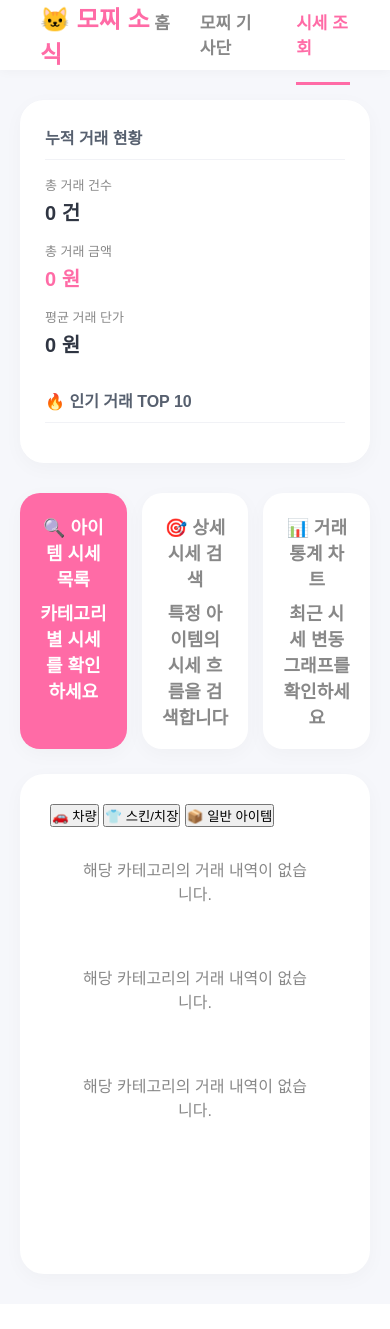
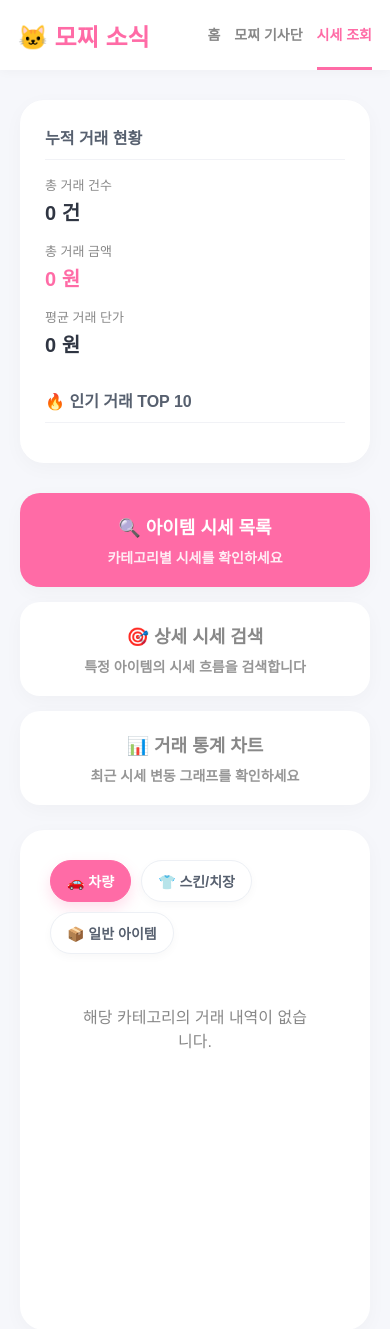
Before and after one commit to Mochisite2134/mochi-market, a Flask app: page / in a window 390 px wide, after a click on "시세 조회". Shown: the top 1329 px of the page. Before the commit the page ends 1279 px from the top, so only its background shows below. Run offline with Flask 3, Linux system fonts and the light colour scheme; data that the repository does not hold is empty; some web fonts are replaced.

Commit message:
Add files via upload

```diff
--- a/templates/index.html
+++ b/templates/index.html
@@ -73,11 +73,96 @@ header{height:70px; background:#fff; display:flex; align-items:center; justify-c
 .page-section{display:none;}
 .page-section.active{display:block;}
 
+
+/* 카테고리/기간 버튼 및 아이템 카드 CSS - 누락되어 깨져 보이던 부분 수정 */
+.cat-tabs{
+    display:flex;
+    gap:10px;
+    margin-bottom:20px;
+    flex-wrap:wrap;
+}
+.cat-btn{
+    padding:10px 16px;
+    background:#fff;
+    border:1px solid #edf0f5;
+    border-radius:999px;
+    color:#57606f;
+    font-size:14px;
+    font-weight:800;
+    cursor:pointer;
+    transition:all 0.2s ease;
+    box-shadow:0 3px 10px rgba(0,0,0,.03);
+}
+.cat-btn:hover{
+    border-color:#ff6ba6;
+    color:#ff6ba6;
+    transform:translateY(-1px);
+}
+.cat-btn.active{
+    background:#ff6ba6;
+    border-color:#ff6ba6;
+    color:#fff;
+    box-shadow:0 6px 14px rgba(255,107,166,.22);
+}
+.cat-content{
+    display:none;
+}
+.cat-content.active{
+    display:grid;
+    grid-template-columns:repeat(auto-fill, minmax(260px, 1fr));
+    gap:14px;
+}
+.item-card{
+    display:flex;
+    justify-content:space-between;
+    align-items:center;
+    gap:15px;
+    padding:18px 20px;
+    background:#fff;
+    border:1px solid #f1f2f6;
+    border-radius:18px;
+    box-shadow:0 4px 14px rgba(0,0,0,.025);
+    transition:all 0.2s ease;
+}
+.item-card:hover{
+    border-color:#ff6ba6;
+    transform:translateY(-2px);
+}
+.i-name{
+    font-size:16px;
+    font-weight:850;
+    color:#2f3542;
+    line-height:1.35;
+    word-break:keep-all;
+}
+.i-price{
+    min-width:105px;
+    text-align:right;
+    color:#ff6ba6;
+    font-size:15px;
+    font-weight:900;
+    white-space:nowrap;
+}
+.tab-btn span{
+    font-size:14px;
+    font-weight:700;
+    opacity:.88;
+}
+
+
 /* 📱 모바일 최적화 */
 @media (max-width: 768px) {
+    header { padding: 0 18px; }
+    .top-nav { gap: 14px; }
+    .top-nav a { font-size: 14px; }
     .layout { grid-template-columns: 1fr; }
+    .tabs { flex-direction: column; }
     .news-list { grid-template-columns: 1fr; }
     .hero { padding: 40px 20px; }
+    .home-cards { grid-template-columns: 1fr; }
+    .cat-content.active { grid-template-columns: 1fr; }
+    .item-card { align-items:flex-start; flex-direction:column; }
+    .i-price { text-align:left; }
 }
 </style>
 </head>
@@ -285,8 +370,10 @@ header{height:70px; background:#fff; display:flex; align-items:center; justify-c
     }
 
     function switchCat(catId, btnElement) {
-        document.querySelectorAll('.cat-content').forEach(c => c.classList.remove('active'));
-        document.querySelectorAll('.cat-btn').forEach(b => b.classList.remove('active'));
+        // 카테고리 버튼만 제어하도록 범위를 제한합니다.
+        // 검색 탭의 일간/주간/월간 버튼까지 active가 풀리는 문제를 방지합니다.
+        document.querySelectorAll('#tab-list .cat-content').forEach(c => c.classList.remove('active'));
+        document.querySelectorAll('#tab-list .cat-tabs .cat-btn').forEach(b => b.classList.remove('active'));
         document.getElementById('cat-' + catId).classList.add('active');
         btnElement.classList.add('active');
     }
```
